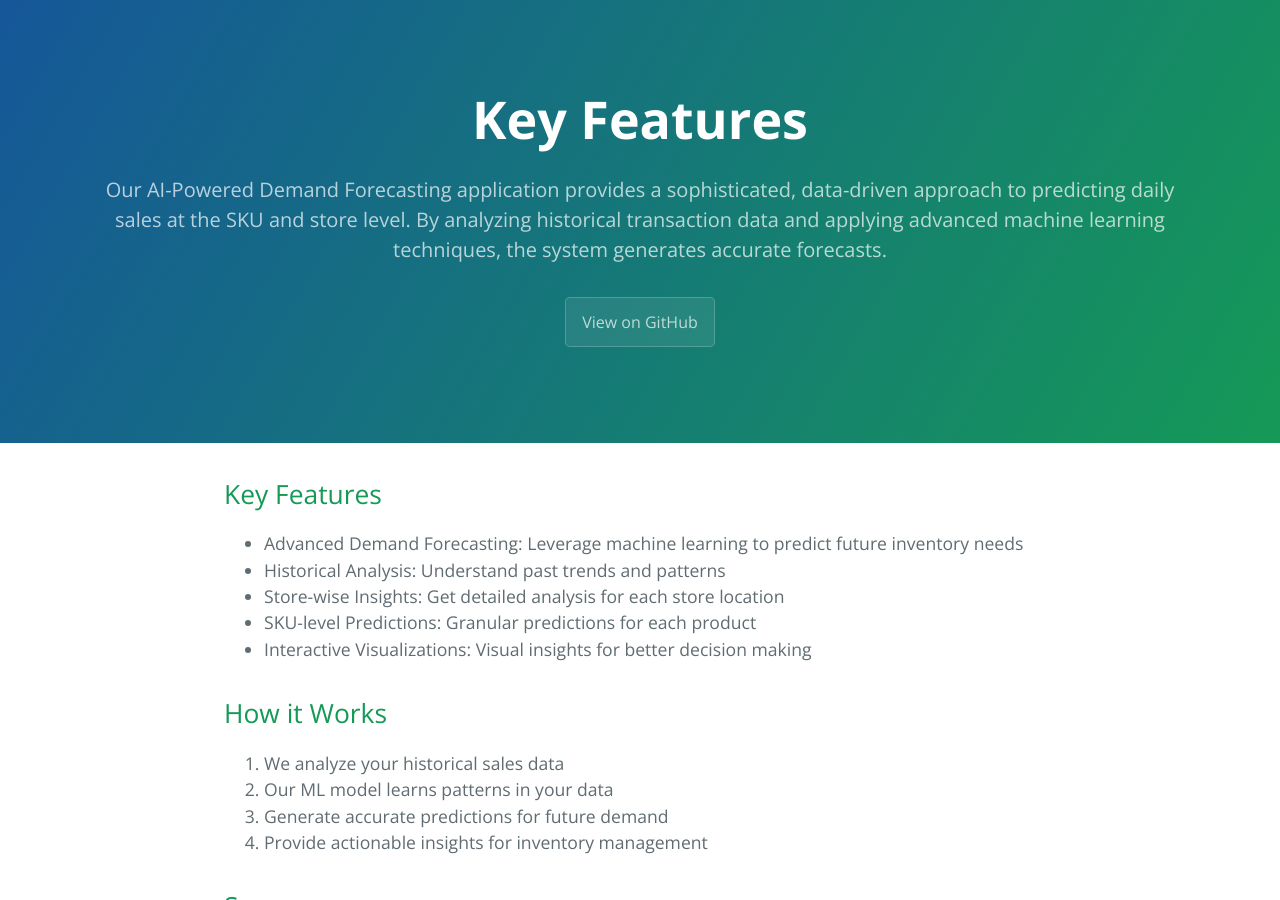
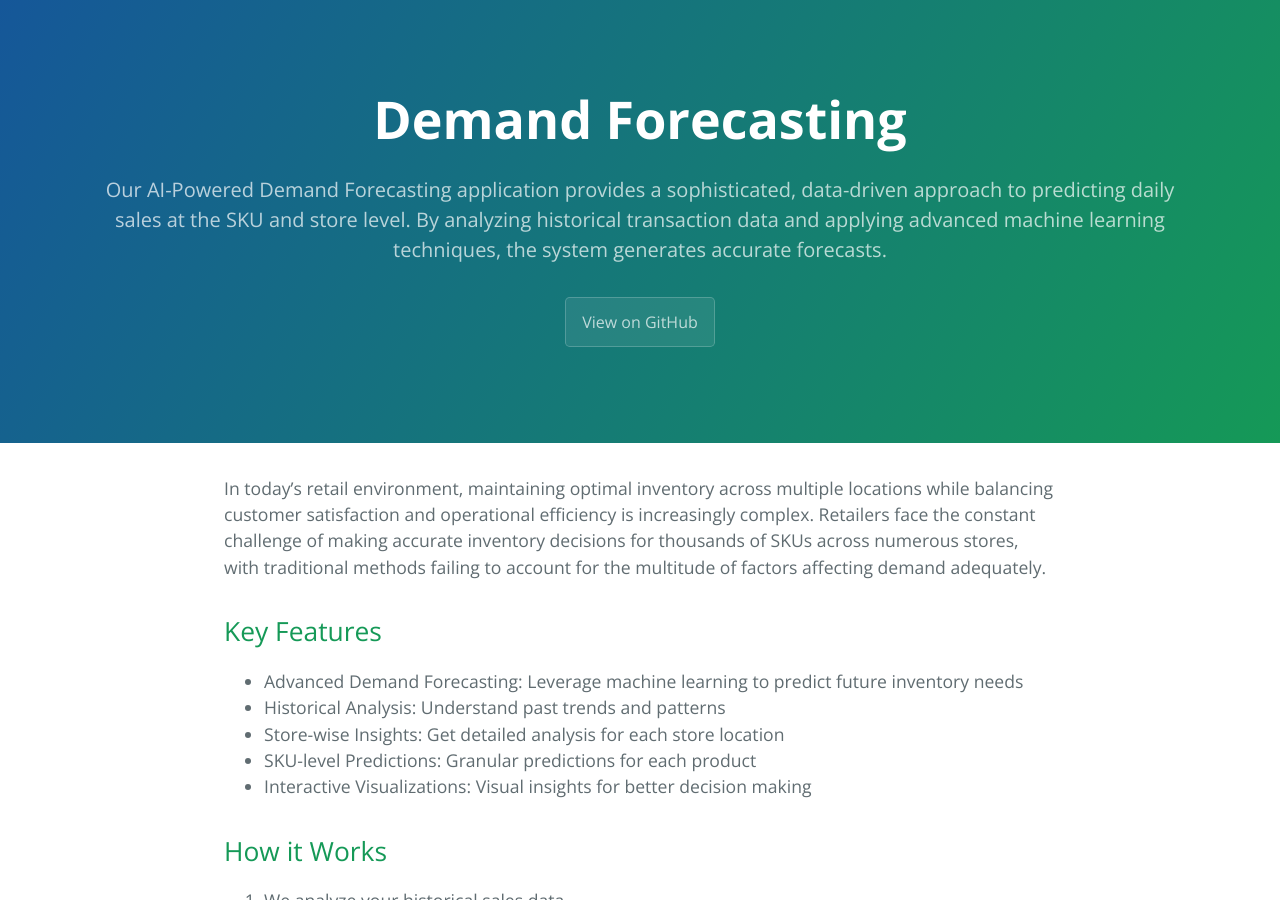
Before and after one commit to MastekRZ/demand_forecasting_app, a Jekyll site: the page built from index.md, in a window 1280 px wide and 900 px high. Built offline with Jekyll 4.4.1, drawn with Linux system fonts in a browser that asks for light colours; our own code applies the rules of GitHub Pages for plain Markdown files; some of the changed text lies outside the part shown.

Commit message:
Update index.md

```diff
--- a/index.md
+++ b/index.md
@@ -2,6 +2,7 @@
 layout: default
 ---
 
+In today's retail environment, maintaining optimal inventory across multiple locations while balancing customer satisfaction and operational efficiency is increasingly complex. Retailers face the constant challenge of making accurate inventory decisions for thousands of SKUs across numerous stores, with traditional methods failing to account for the multitude of factors affecting demand adequately.
 
 ## Key Features
 
@@ -58,7 +59,7 @@ The application has demonstrated success at an enterprise scale, effectively han
 ## Product Availability
 
 *   Consistent availability of desired items, reducing frustration from stockouts
-*   Balanced inventory across locations, improving shopping experience regardless of the store visited
+*   Balanced inventory across locations, improving the shopping experience regardless of the store visited
 *   Appropriate stock levels of seasonal and trending items when demand peaks
 
 ## Note:
@@ -69,8 +70,8 @@ Unlock the full potential of your data: For advanced functionalities and feature
 
 1.  Install our application and start analyzing data
 2.  View the Sample Historical Data and Trend Analysis
-3.  Generate Prediction for next 2 weeks
-4.  Analyze predicted data SKU wise and Store wise.
+3.  Generate a Prediction for the next 2 weeks
+4.  Analyze predicted data SKU-wise and store-wise.
 5.  Contact us to tailor a comprehensive solution that addresses your unique needs and goals (Raman.Awal@mastek.com, Anjali.Sohoni@mastek.com, Niranjan.Namjoshi@mastek.com)
 
 # KEY DIFFERENTIATORS
```
